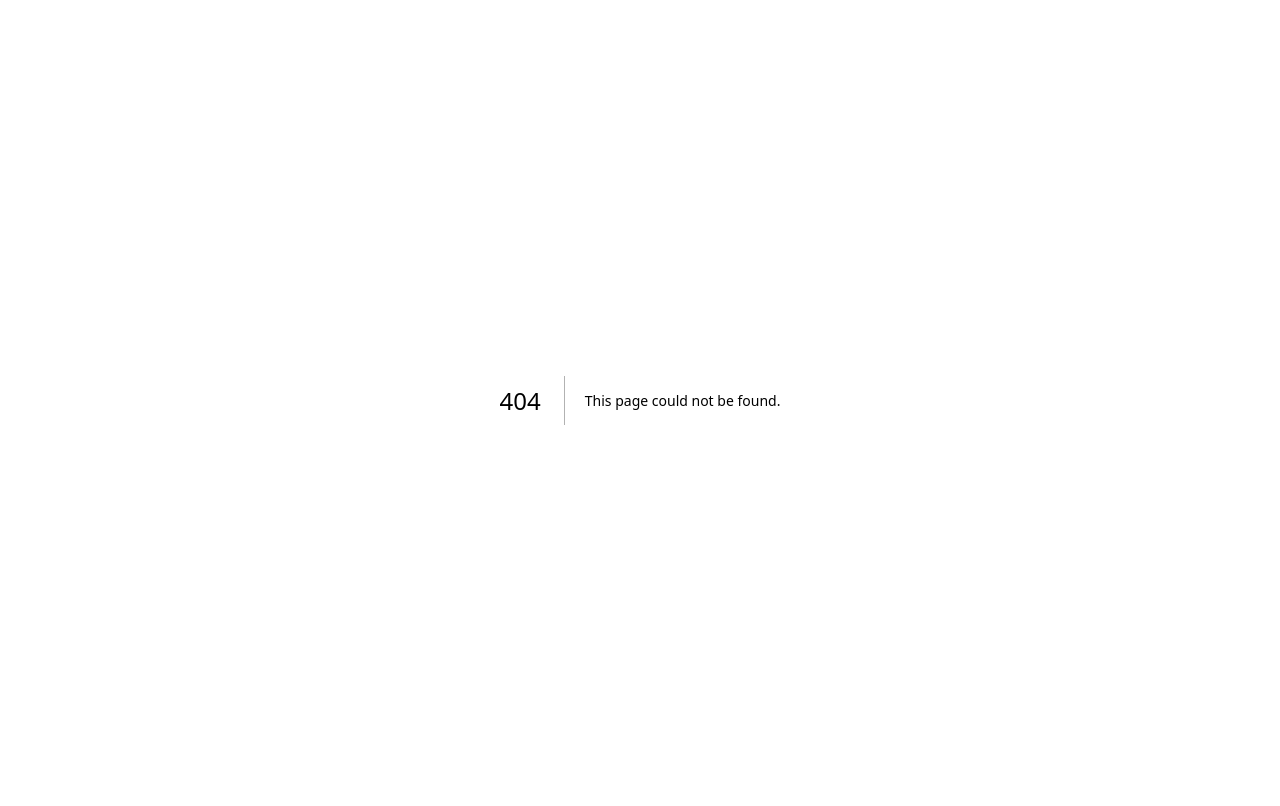
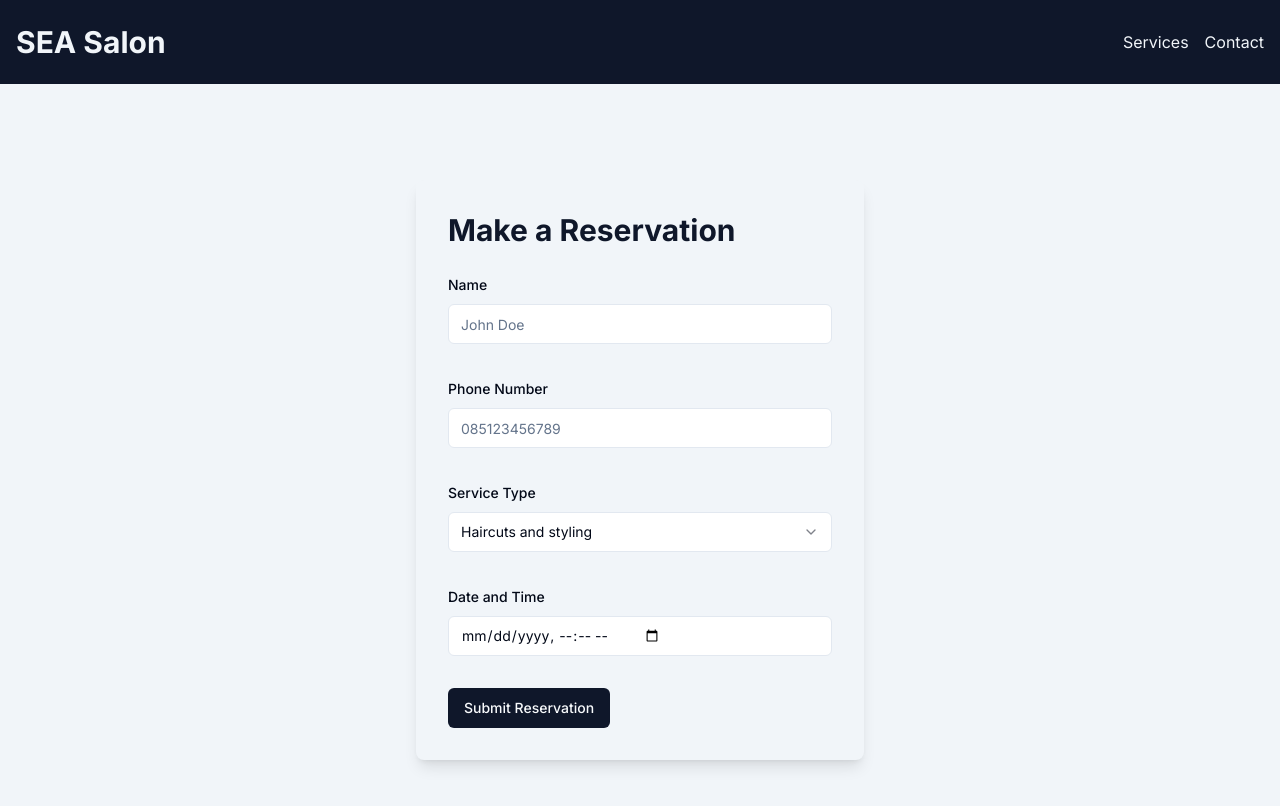
Before and after one commit to mochavin/sea-salon, a Next.js app: page /reservation in a window 1280 px wide. Before the commit this address had no page. Shown: the top 806 px of the page. Built offline with nearby package versions, Linux system fonts and the light colour scheme.

Commit message:
feat: reservation form

```diff
--- a/app/api/createUser/route.ts
+++ b/app/api/createUser/route.ts
@@ -2,7 +2,7 @@ import { createUser } from '@/drizzle/queries';
 import type { NextApiRequest, NextApiResponse } from 'next';
 
 export async function GET(request: Request) {
-  await createUser({ name: 'John Doe', email: 'abc', age: 123 });
+  // await createUser({ name: 'John Doe', email: 'abc', age: 123 });
 
   return new Response('User created');
 }
--- /dev/null
+++ b/app/api/reservations/route.ts
@@ -0,0 +1,17 @@
+// app/api/reservations/route.ts
+import { postReservations } from '@/drizzle/queries';
+import { NextResponse } from 'next/server';
+
+export async function POST(req: Request) {
+  try {
+    const body = req;
+    const res = await postReservations(body);
+    return NextResponse.json(res);
+  } catch (error) {
+    console.error('Error creating reservation:', error);
+    return NextResponse.json(
+      { error: 'Failed to create reservation' },
+      { status: 500 }
+    );
+  }
+}
--- a/app/layout.tsx
+++ b/app/layout.tsx
@@ -11,6 +11,7 @@ import './globals.css';
 import Provider from './Provider';
 import { cn } from '@/lib/utils';
 import { Toaster } from '@/components/ui/toaster';
+import Header from '@/components/header';
 
 const inter = Inter({ subsets: ['latin'] });
 
@@ -34,6 +35,7 @@ export default function RootLayout({
           )}
         >
           <Provider>
+            <Header />
             {children} <Toaster />
           </Provider>
         </body>
--- a/app/page.tsx
+++ b/app/page.tsx
@@ -1,5 +1,5 @@
 'use client';
-import React, { useState } from 'react';
+import React, { useEffect, useState } from 'react';
 import { Card, CardContent, CardHeader, CardTitle } from '@/components/ui/card';
 import { Button } from '@/components/ui/button';
 import { Scissors, Brush, Sparkles, Phone, Star } from 'lucide-react';
@@ -27,36 +27,11 @@ import {
 import { zodResolver } from '@hookform/resolvers/zod';
 import { Textarea } from '@/components/ui/textarea';
 import { Input } from '@/components/ui/input';
+import Header from '@/components/header';
 
 const HomePage = () => {
   return (
     <div className='min-h-screen bg-secondary'>
-      <header className='bg-primary shadow-md'>
-        <div className='container mx-auto px-4 py-6 flex justify-between items-center'>
-          <h1 className='text-3xl font-bold text-secondary'>SEA Salon</h1>
-          <nav>
-            <ul className='flex space-x-4'>
-              <li>
-                <Link
-                  href='#services'
-                  className='text-secondary hover:text-white'
-                >
-                  Services
-                </Link>
-              </li>
-              <li>
-                <Link
-                  href='#contact'
-                  className='text-secondary hover:text-white'
-                >
-                  Contact
-                </Link>
-              </li>
-            </ul>
-          </nav>
-        </div>
-      </header>
-
       <section className='text-center mb-12 relative'>
         <div className='relative w-full h-64 rounded-lg shadow-lg mb-6 overflow-hidden'>
           <Image
@@ -155,7 +130,7 @@ const HomePage = () => {
 
         <div className='text-center'>
           <Button className='bg-primary hover:bg-primary/90 text-secondary'>
-            Book an Appointment
+            <Link href='/reservation'>Book an Appointment</Link>
           </Button>
         </div>
         <Reviews />
@@ -183,8 +158,12 @@ const FormSchema = z.object({
     message: 'Comment must be at least 10 characters.',
   }),
 });
-export function Reviews() {
-  const [reviews, setReviews] = useState<any[]>([]);
+
+function Reviews() {
+  const [reviews, setReviews] = useState<any[]>(() => {
+    const reviews = localStorage.getItem('reviews');
+    return reviews ? JSON.parse(reviews) : [];
+  });
   const { toast } = useToast();
 
   const form = useForm<z.infer<typeof FormSchema>>({
@@ -195,6 +174,10 @@ export function Reviews() {
       comment: '',
     },
   });
+
+  useEffect(() => {
+    localStorage.setItem('reviews', JSON.stringify(reviews));
+  }, [reviews]);
 
   function onSubmit(data: z.infer<typeof FormSchema>) {
     setReviews((prevReviews) => [
--- /dev/null
+++ b/app/reservation/page.tsx
@@ -0,0 +1,14 @@
+import ReservationForm from '@/components/reservation-form';
+
+export default function Home() {
+  return (
+    <main className='min-h-screen bg-secondary p-24'>
+      <div className='max-w-md mx-auto bg-secondary p-8 rounded-lg shadow-lg'>
+        <h1 className='text-3xl font-bold mb-6 text-primary'>
+          Make a Reservation
+        </h1>
+        <ReservationForm />
+      </div>
+    </main>
+  );
+}
--- /dev/null
+++ b/components/header.tsx
@@ -0,0 +1,30 @@
+import Link from 'next/link';
+
+export default function Header() {
+  return (
+    <header className='bg-primary shadow-md'>
+      <div className='container mx-auto px-4 py-6 flex justify-between items-center'>
+        <Link href='/'>
+          <h1 className='text-3xl font-bold text-secondary'>SEA Salon</h1>
+        </Link>
+        <nav>
+          <ul className='flex space-x-4'>
+            <li>
+              <Link
+                href='#services'
+                className='text-secondary hover:text-white'
+              >
+                Services
+              </Link>
+            </li>
+            <li>
+              <Link href='#contact' className='text-secondary hover:text-white'>
+                Contact
+              </Link>
+            </li>
+          </ul>
+        </nav>
+      </div>
+    </header>
+  );
+}
--- /dev/null
+++ b/components/reservation-form.tsx
@@ -0,0 +1,170 @@
+'use client';
+import { useState } from 'react';
+import { useForm } from 'react-hook-form';
+import { zodResolver } from '@hookform/resolvers/zod';
+import * as z from 'zod';
+import { Button } from '@/components/ui/button';
+import {
+  Form,
+  FormControl,
+  FormField,
+  FormItem,
+  FormLabel,
+  FormMessage,
+} from '@/components/ui/form';
+import { Input } from '@/components/ui/input';
+import {
+  Select,
+  SelectContent,
+  SelectItem,
+  SelectTrigger,
+  SelectValue,
+} from '@/components/ui/select';
+import { useToast } from './ui/use-toast';
+
+const formSchema = z.object({
+  name: z.string().min(2, {
+    message: 'Name must be at least 2 characters.',
+  }),
+  phone: z.string().regex(/^\d{10,}$/, {
+    message: 'Phone number must be at least 10 digits.',
+  }),
+  service: z.enum([
+    'Haircuts and styling',
+    'Manicure and pedicure',
+    'Facial treatments',
+  ]),
+  dateTime: z.string().refine(
+    (val) => {
+      const date = new Date(val);
+      const hours = date.getHours();
+      return hours >= 9 && hours < 21;
+    },
+    {
+      message: 'Reservation must be between 9:00 AM and 9:00 PM',
+    }
+  ),
+});
+
+export default function ReservationForm() {
+  const [isSubmitting, setIsSubmitting] = useState(false);
+  const { toast } = useToast();
+
+  const form = useForm<z.infer<typeof formSchema>>({
+    resolver: zodResolver(formSchema),
+    defaultValues: {
+      name: '',
+      phone: '',
+      service: 'Haircuts and styling',
+      dateTime: '',
+    },
+  });
+
+  async function onSubmit(values: z.infer<typeof formSchema>) {
+    setIsSubmitting(true);
+    try {
+      const response = await fetch('/api/reservations', {
+        method: 'POST',
+        headers: {
+          'Content-Type': 'application/json',
+        },
+        body: JSON.stringify(values),
+      });
+      if (!response.ok) {
+        throw new Error('Failed to submit reservation');
+      }
+      toast({
+        variant: 'default',
+        title: 'Reservation submitted',
+        description: 'We will contact you shortly to confirm.',
+      });
+      form.reset();
+    } catch (error) {
+      console.error('Error submitting reservation:', error);
+      alert('Failed to submit reservation. Please try again.');
+    } finally {
+      setIsSubmitting(false);
+    }
+  }
+
+  return (
+    <Form {...form}>
+      <form onSubmit={form.handleSubmit(onSubmit)} className='space-y-8'>
+        <FormField
+          control={form.control}
+          name='name'
+          render={({ field }) => (
+            <FormItem>
+              <FormLabel>Name</FormLabel>
+              <FormControl>
+                <Input placeholder='John Doe' {...field} />
+              </FormControl>
+              <FormMessage />
+            </FormItem>
+          )}
+        />
+        <FormField
+          control={form.control}
+          name='phone'
+          render={({ field }) => (
+            <FormItem>
+              <FormLabel>Phone Number</FormLabel>
+              <FormControl>
+                <Input placeholder='085123456789' {...field} />
+              </FormControl>
+              <FormMessage />
+            </FormItem>
+          )}
+        />
+        <FormField
+          control={form.control}
+          name='service'
+          render={({ field }) => (
+            <FormItem>
+              <FormLabel>Service Type</FormLabel>
+              <Select onValueChange={field.onChange} defaultValue={field.value}>
+                <FormControl>
+                  <SelectTrigger>
+                    <SelectValue placeholder='Select a service' />
+                  </SelectTrigger>
+                </FormControl>
+                <SelectContent>
+                  <SelectItem value='Haircuts and styling'>
+                    Haircuts and styling
+                  </SelectItem>
+                  <SelectItem value='Manicure and pedicure'>
+                    Manicure and pedicure
+                  </SelectItem>
+                  <SelectItem value='Facial treatments'>
+                    Facial treatments
+                  </SelectItem>
+                </SelectContent>
+              </Select>
+              <FormMessage />
+            </FormItem>
+          )}
+        />
+        <FormField
+          control={form.control}
+          name='dateTime'
+          render={({ field }) => (
+            <FormItem>
+              <FormLabel>Date and Time</FormLabel>
+              <FormControl>
+                <Input type='datetime-local' {...field} />
+              </FormControl>
+              <FormMessage />
+            </FormItem>
+          )}
+        />
+        <Button
+          type='submit'
+          disabled={isSubmitting}
+          className='bg-primary text-primary-foreground'
+        >
+          {isSubmitting ? 'Submitting...' : 'Submit Reservation'}
+        </Button>
+      </form>
+    </Form>
+  );
+}
--- a/drizzle/queries.ts
+++ b/drizzle/queries.ts
@@ -1,7 +1,21 @@
 import { db } from './db';
+import { reservations } from './schema';
 // import { InsertUser, usersTable } from './schema';
 
 export async function createUser(data: any) {
   console.log('Creating user', data);
   // await db.insert(usersTable).values(data);
 }
+
+export async function postReservations(req: any) {
+  try {
+    const body = await req.json();
+    console.log('Creating reservation', body);
+
+    await db.insert(reservations).values(body);
+    return { success: true };
+  } catch (error) {
+    console.error('Error creating reservation:', error);
+    throw new Error('Failed to create reservation');
+  }
+}
--- a/drizzle/schema.ts
+++ b/drizzle/schema.ts
@@ -1,7 +1,15 @@
-import { pgTable, text, timestamp } from 'drizzle-orm/pg-core';
+import { integer, pgTable, serial, text, timestamp } from 'drizzle-orm/pg-core';
 
 export const UserMessages = pgTable('user_messages', {
   user_id: text('user_id').primaryKey().notNull(),
   createTs: timestamp('create_ts').defaultNow().notNull(),
   message: text('message').notNull(),
 });
+
+export const reservations = pgTable('reservations', {
+  id: serial('id').primaryKey(),
+  name: text('name'),
+  phone: text('phone'),
+  service: text('service'),
+  dateTime: text('dateTime'),
+});
```
Also changed, not shown: migrations/meta/0000_snapshot.json (deleted, +0 -44 lines), migrations/meta/_journal.json (+1 -13 lines), 1 other file (tests, documents, lock files or other folders).
